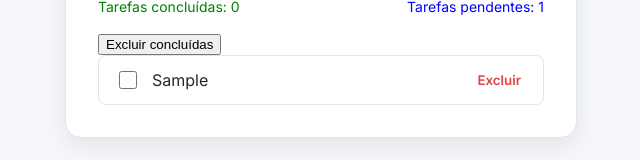
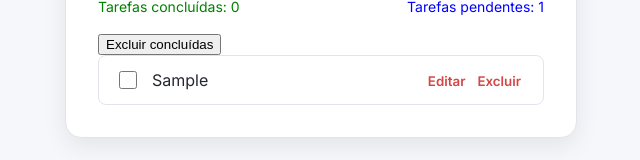
Before and after one commit to fernandoortolan/lista-de-tarefas-react, a React (Vite) app: page / in a window 1280 px wide. Both pictures are taken after typing "Sample" into the empty fields and a click on the button "Adicionar". Shown: the part 244-404 px from the top of the page, without its empty margins (319-959 px from the left). Built offline with nearby package versions, Linux system fonts and the light colour scheme.

Commit message:
feat: cria componente EditTaskButton e integra à ToDoList

```diff
--- a/src/App.jsx
+++ b/src/App.jsx
@@ -25,13 +25,19 @@ function Checkbox({ changeTaskStatus }) {
 
 function DeleteTaskButton({ deleteTask }) {
   return (
-    <button onClick={deleteTask}>Excluir</button>
+    <button className="delete-button" onClick={deleteTask}>Excluir</button>
   );
 }
 
 function DeleteCompletedTasksButton({ deleteCompletedTasks }) {
   return (
     <button onClick={deleteCompletedTasks}>Excluir concluídas</button>
+  )
+}
+
+function EditTaskButton() {
+  return (
+    <button className="edit-button">Editar</button>
   )
 }
 
@@ -42,7 +48,10 @@ function ToDoList({ list, deleteTask, changeTaskStatus }) {
         <Checkbox changeTaskStatus={() => changeTaskStatus(item.id)} />
         <span className={item.completed ? 'checked' : ''}>{item.task}</span>
       </div>
-      <DeleteTaskButton deleteTask={() => deleteTask(item.id)} />
+      <div className="task-buttons">
+        <EditTaskButton />
+        <DeleteTaskButton deleteTask={() => deleteTask(item.id)} />
+      </div>
     </li>
   );
 
```
